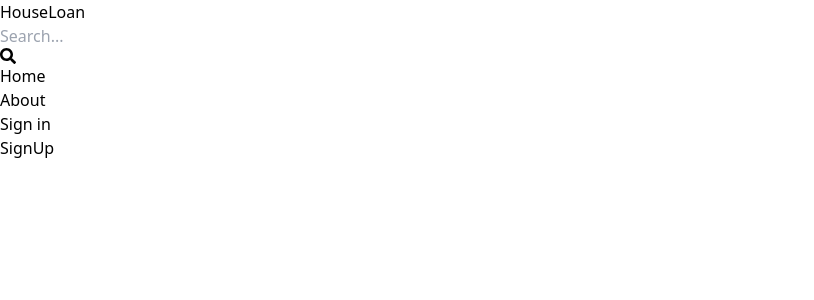
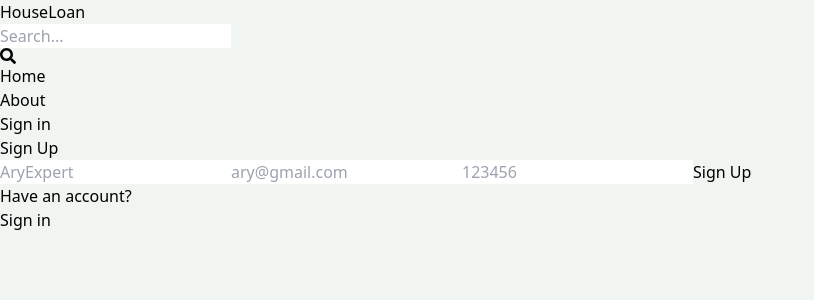
Before and after one commit to aryexpert2/house-loan, a React (Vite) app in the folder client/: page /sign-up in a window 1280 px wide. Shown: the top 300 px of the page, without its empty margins (0-814 px from the left). Built offline with nearby package versions, Linux system fonts and the light colour scheme.

Commit message:
complete sign up page UI again

```diff
--- a/client/src/index.css
+++ b/client/src/index.css
@@ -1,3 +1,7 @@
 @tailwind base;
 @tailwind components;
 @tailwind utilities;
+
+body {
+  background-color: rgb(241, 245, 241);
+}
--- a/client/src/pages/SignUp.jsx
+++ b/client/src/pages/SignUp.jsx
@@ -1,7 +1,22 @@
 import React from 'react'
+import { Link } from 'react-router-dom'
 
 export default function SignUp() {
   return (
-    <div>SignUp</div>
+    <div className='p-3 max-w-lg mx-auto'>
+      <h1 className="text-3xl text-center font-semibold my-7">Sign Up</h1>
+      <form className='flex flex-col gap-4 '>
+        <input type="text" placeholder="AryExpert" className="border p-3 rounded-lg" id='username' />
+        <input type="email" placeholder="ary@gmail.com" className="border p-3 rounded-lg" id='email' />
+        <input type="password" placeholder="123456" className="border p-3 rounded-lg" id='password' />
+        <button className="bg-slate-700 text-white p-3 rounded-lg uppercase hover:opacity-95 disabled:opacity-80">Sign Up</button>
+      </form>
+      <div className="flex gap-2 mt-5">
+        <p>Have an account?</p>
+        <Link to={"/sign-in"}>
+          <span className="text-blue-700">Sign in</span>
+        </Link>
+      </div>
+    </div>
   )
 }
```
